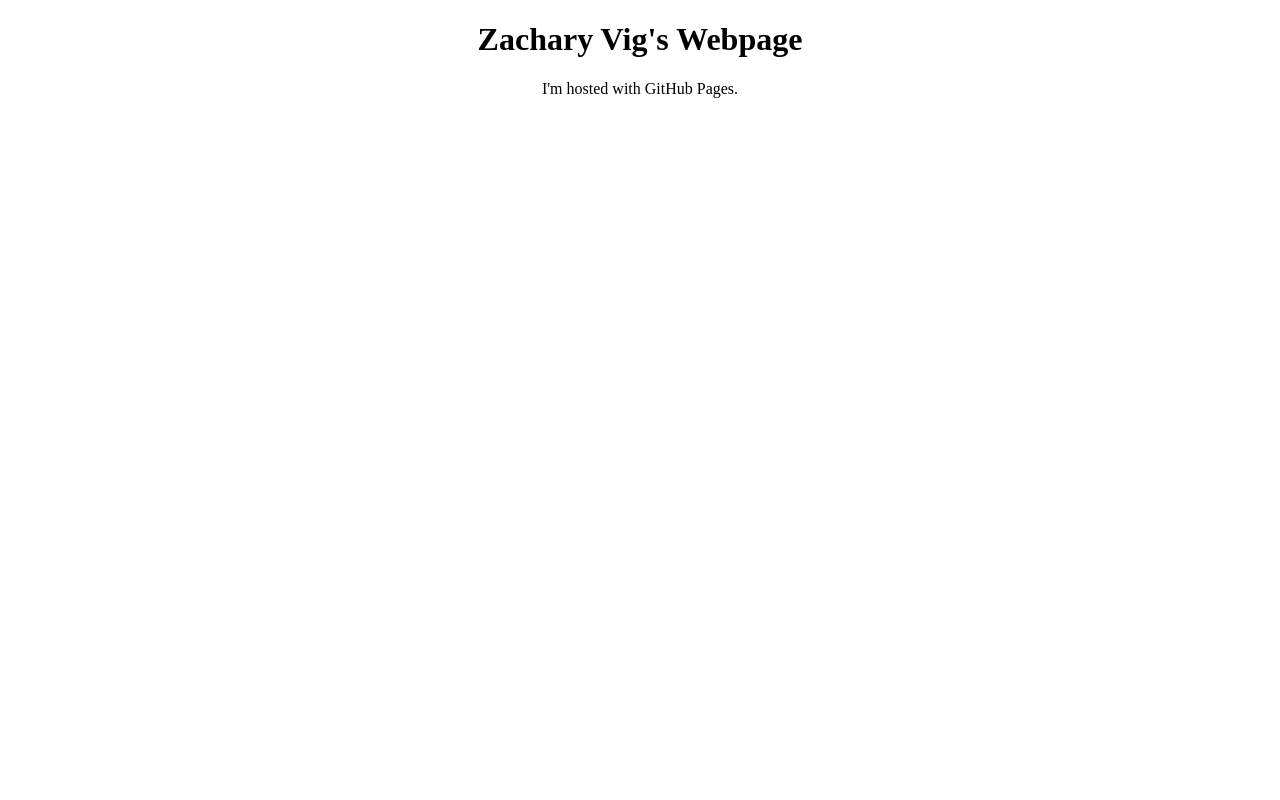
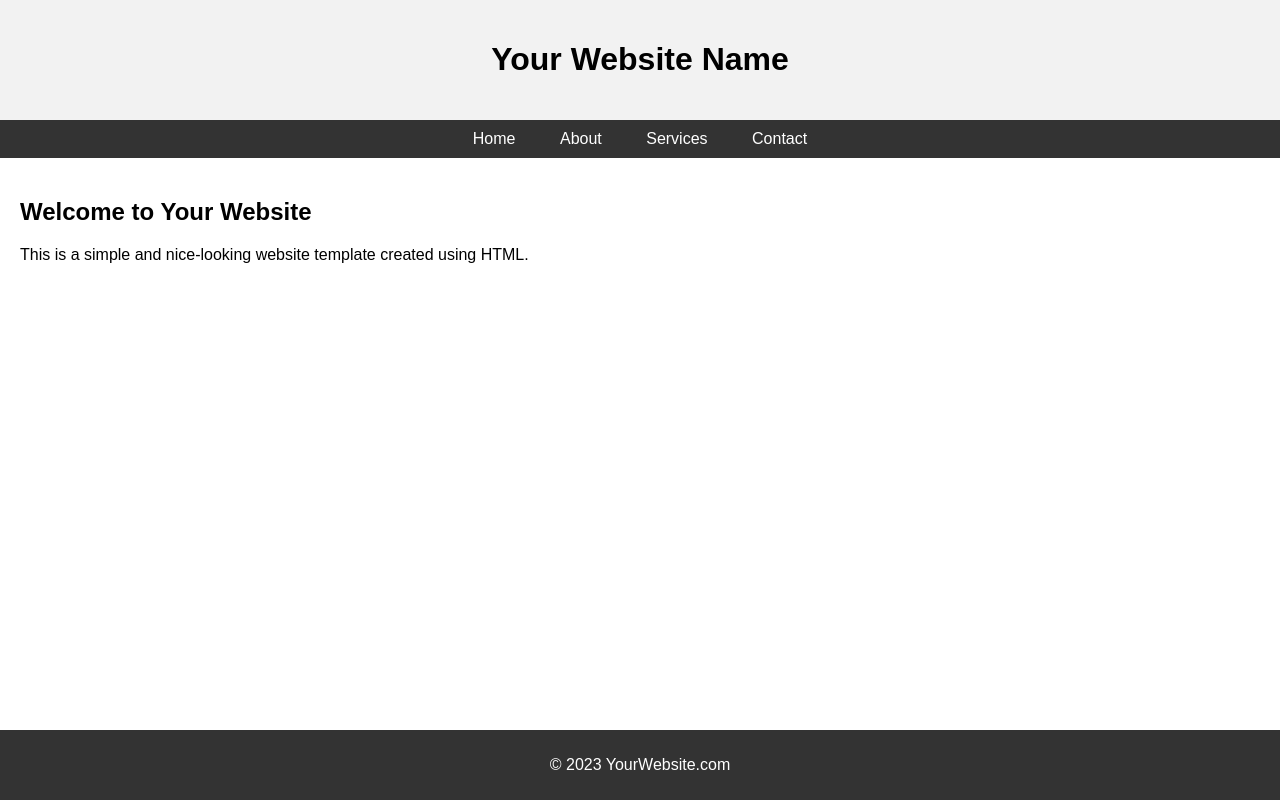
Before and after one commit to zacharyvig/zacharyvig.github.io, a plain HTML site: page index.html in a window 1280 px wide. Drawn offline with Linux system fonts and the light colour scheme.

Commit message:
testing html using chatGPT

```diff
--- a/index.html
+++ b/index.html
@@ -1,9 +1,64 @@
 <!DOCTYPE html>
-<html>
+<html lang="en">
+<head>
+    <meta charset="UTF-8">
+    <meta name="viewport" content="width=device-width, initial-scale=1.0">
+    <title>Your Website Title</title>
+    <style>
+        body {
+            font-family: Arial, sans-serif;
+            margin: 0;
+            padding: 0;
+        }
+        header {
+            background-color: #f2f2f2;
+            padding: 20px 0;
+            text-align: center;
+        }
+        nav {
+            background-color: #333;
+            color: #fff;
+            text-align: center;
+            padding: 10px 0;
+        }
+        nav a {
+            color: #fff;
+            text-decoration: none;
+            padding: 14px 20px;
+        }
+        nav a:hover {
+            background-color: #555;
+        }
+        section {
+            padding: 20px;
+        }
+        footer {
+            background-color: #333;
+            color: #fff;
+            text-align: center;
+            padding: 10px 0;
+            position: absolute;
+            bottom: 0;
+            width: 100%;
+        }
+    </style>
+</head>
 <body>
-<center>
-<h1>Zachary Vig's Webpage</h1>
-<p>I'm hosted with GitHub Pages.</p>
-</center>
+    <header>
+        <h1>Your Website Name</h1>
+    </header>
+    <nav>
+        <a href="#">Home</a>
+        <a href="#">About</a>
+        <a href="#">Services</a>
+        <a href="#">Contact</a>
+    </nav>
+    <section>
+        <h2>Welcome to Your Website</h2>
+        <p>This is a simple and nice-looking website template created using HTML.</p>
+    </section>
+    <footer>
+        <p>&copy; 2023 YourWebsite.com</p>
+    </footer>
 </body>
 </html>
```
